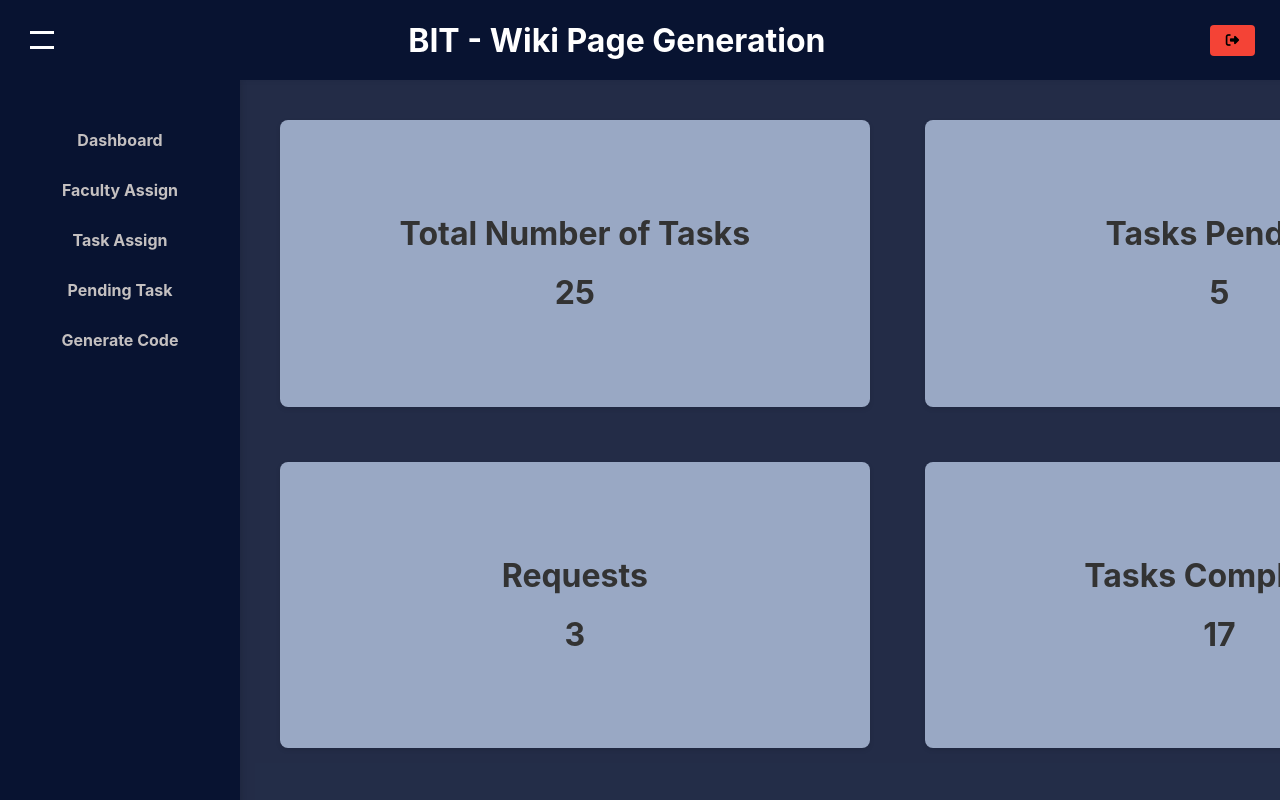
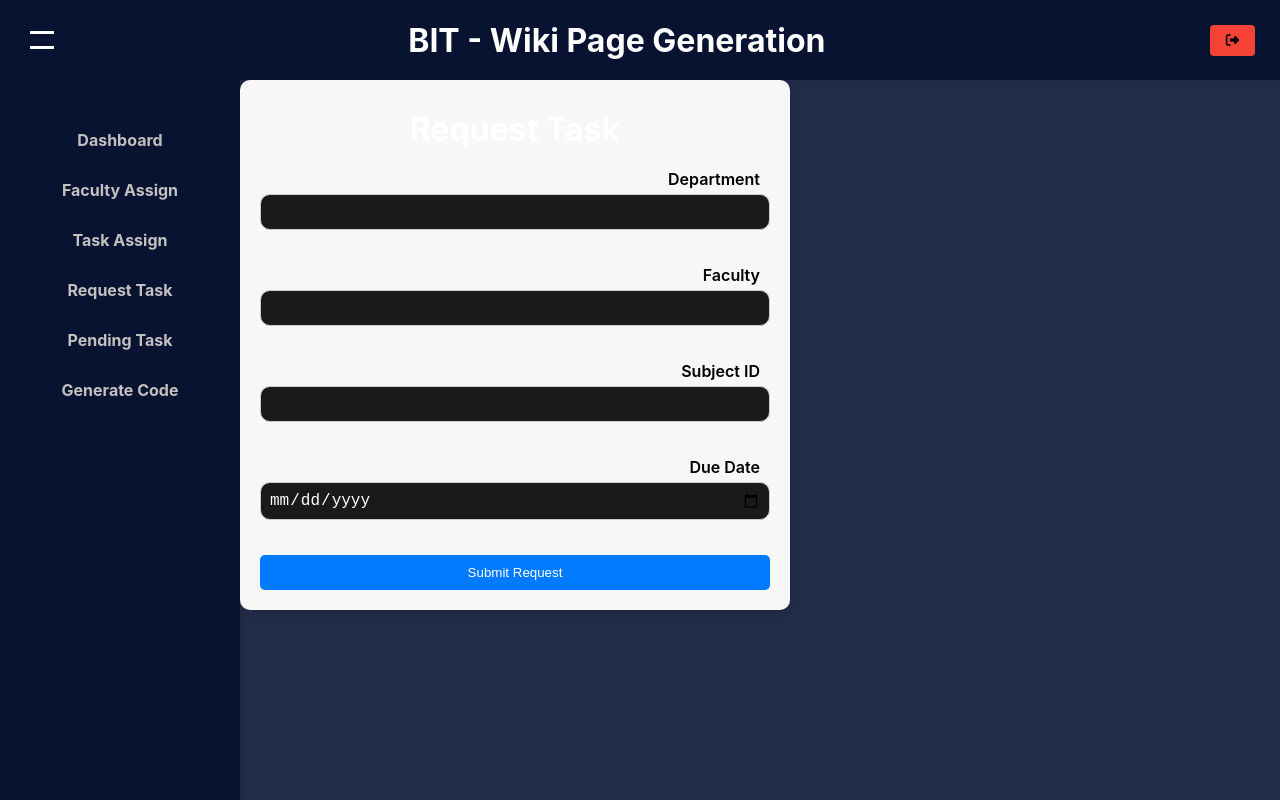
Before and after one commit to Bharaneedharan-K/WikiPage, a React (Create React App) app: page /admin/request-task in a window 1280 px wide. Before the commit this address led to /admin/dashboard. Built offline with nearby package versions, Linux system fonts and the light colour scheme.

Commit message:
Request task page created

```diff
--- a/src/adminPage/frontend/AdminDashboard.jsx
+++ b/src/adminPage/frontend/AdminDashboard.jsx
@@ -4,10 +4,10 @@ import './AdminDashboard.css';
 const AdminDashboard = () => {
   // Data for tasks and their statuses
   const tasks = [
-    { label: 'Total Number of Tasks', count: '25' },
-    { label: 'Tasks Pending', count: '5' },
-    { label: 'Requests', count: '3' },
-    { label: 'Tasks Completed', count: '17' },
+    { label: 'Total Number of Task', count: '25' },
+    { label: 'Task Pending', count: '5' },
+    { label: 'Task Requests', count: '3' },
+    { label: 'Task Completed', count: '17' },
   ];
 
   return (
--- a/src/adminPage/frontend/AdminPage.jsx
+++ b/src/adminPage/frontend/AdminPage.jsx
@@ -5,6 +5,8 @@ import './AdminPage.css';
 import AdminDashboard from './AdminDashboard';
 import AssignPage from './FacultyAssign';
 import ReportPage from './TaskAssign';
+import RequestTask from './RequestTask';
+
 import StatusPage from './PendingTask';
 import GenerateCodePage from './GenerateCodePage';
 
@@ -47,6 +49,9 @@ const AdminPage = () => {
                     <Link to="/admin/task" className="sidebar-nav-link">Task Assign</Link>
                   </li>
                   <li className="sidebar-nav-item">
+  <Link to="/admin/request-task" className="sidebar-nav-link">Request Task</Link>
+</li>
+                  <li className="sidebar-nav-item">
                     <Link to="/admin/pending" className="sidebar-nav-link">Pending Task</Link>
                   </li>
                   <li className="sidebar-nav-item">
@@ -61,6 +66,7 @@ const AdminPage = () => {
               <Route path='/admin/dashboard' element={<AdminDashboard />} />
               <Route path='/admin/assign' element={<AssignPage />} />
               <Route path='/admin/task' element={<ReportPage />} />
+              <Route path='/admin/request-task' element={<RequestTask />} />
               <Route path='/admin/pending' element={<StatusPage />} />
               <Route path='/admin/generate-code' element={<GenerateCodePage />} />
               <Route path='*' element={<Navigate to='/admin/dashboard' />} /> {/* Redirect to dashboard by default */}
--- /dev/null
+++ b/src/adminPage/frontend/RequestTask.css
@@ -0,0 +1,45 @@
+/* RequestTask.css */
+
+.request-task-page {
+    max-width: 600px;
+    margin: auto;
+    padding: 20px;
+    background-color: #f7f7f7;
+    border-radius: 10px;
+    box-shadow: 0 2px 10px rgba(0, 0, 0, 0.1);
+  }
+
+  .request-task-page h2 {
+    text-align: center;
+    margin-bottom: 20px;
+  }
+
+  .request-task-form-group {
+    margin-bottom: 15px;
+  }
+
+  .request-task-form-group label {
+    display: block;
+    margin-bottom: 5px;
+  }
+
+  .request-task-form-group input {
+    width: 100%;
+    padding: 8px;
+    box-sizing: border-box;
+  }
+
+  .request-task-page button {
+    display: block;
+    width: 100%;
+    padding: 10px;
+    background-color: #007bff;
+    color: #fff;
+    border: none;
+    border-radius: 5px;
+    cursor: pointer;
+  }
+
+  .request-task-page button:hover {
+    background-color: #0056b3;
+  }
--- /dev/null
+++ b/src/adminPage/frontend/RequestTask.jsx
@@ -0,0 +1,65 @@
+import React, { useState } from 'react';
+import './RequestTask.css';
+
+const RequestTask = () => {
+  const [department, setDepartment] = useState('');
+  const [faculty, setFaculty] = useState('');
+  const [subjectID, setSubjectID] = useState('');
+  const [dueDate, setDueDate] = useState('');
+
+  const handleSubmit = (e) => {
+    e.preventDefault();
+    console.log('Task Requested:', { department, faculty, subjectID, dueDate });
+  };
+
+  return (
+    <div className="request-task-page">
+      <h2>Request Task</h2>
+      <form onSubmit={handleSubmit}>
+        <div className="request-task-form-group">
+          <label htmlFor="department">Department</label>
+          <input
+            type="text"
+            id="department"
+            value={department}
+            onChange={(e) => setDepartment(e.target.value)}
+            required
+          />
+        </div>
+        <div className="request-task-form-group">
+          <label htmlFor="faculty">Faculty</label>
+          <input
+            type="text"
+            id="faculty"
+            value={faculty}
+            onChange={(e) => setFaculty(e.target.value)}
+            required
+          />
+        </div>
+        <div className="request-task-form-group">
+          <label htmlFor="subjectID">Subject ID</label>
+          <input
+            type="text"
+            id="subjectID"
+            value={subjectID}
+            onChange={(e) => setSubjectID(e.target.value)}
+            required
+          />
+        </div>
+        <div className="request-task-form-group">
+          <label htmlFor="dueDate">Due Date</label>
+          <input
+            type="date"
+            id="dueDate"
+            value={dueDate}
+            onChange={(e) => setDueDate(e.target.value)}
+            required
+          />
+        </div>
+        <button type="submit">Submit Request</button>
+      </form>
+    </div>
+  );
+};
+
+export default RequestTask;
```
